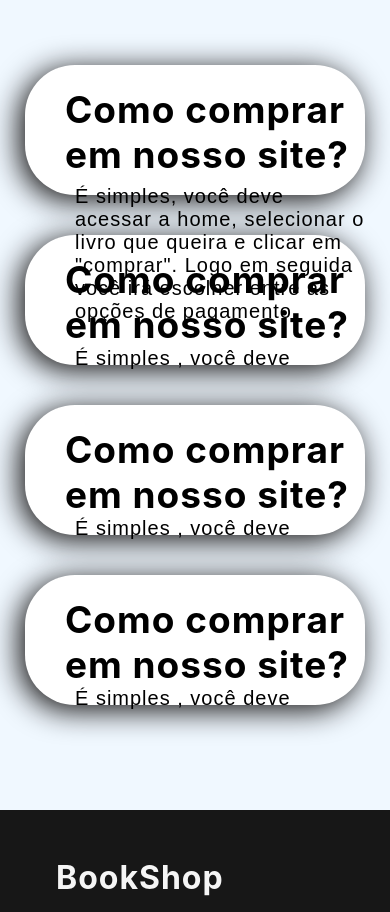
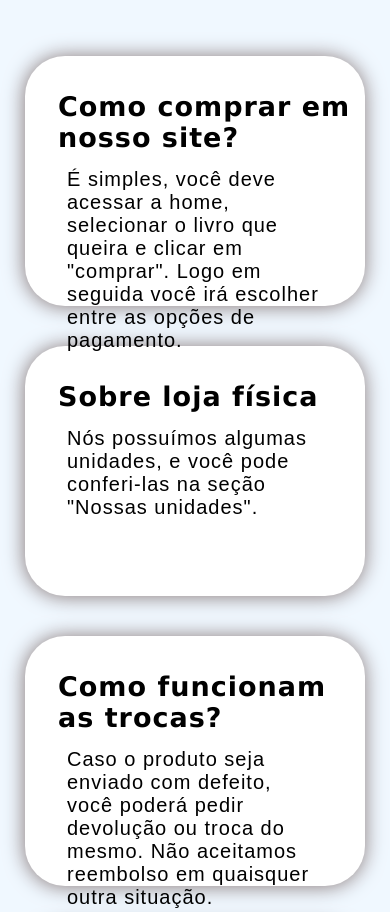
Before and after one commit to Projeto-Livraria/site, a plain HTML site: page faq.html in a window 390 px wide. Shown: the part 473-1385 px from the top of the page. Drawn offline with Linux system fonts and the light colour scheme.

Commit message:
alteração da fonte , cor da página e ajustes gerais(FAQ)

```diff
--- a/faq.css
+++ b/faq.css
@@ -1,12 +1,14 @@
 /*codigo levi*/
 body {
-    font-family: Century Gothic, sans-serif;
+    /* font-family:  */
     margin: 0;
     padding: 0;
 }
 .navbar {
-    background-color: 	#9932CC;
+    background-color: 	#EEB3FF;
     overflow: hidden;
+    font-family: Verdana, Geneva, Tahoma, sans-serif;
+
 }
 .navbar a {
     float: left;
@@ -70,7 +72,8 @@
 }
 
 * {
-    font-family: 'Inter', sans-serif;
+    font-family: Verdana, Geneva, Tahoma, sans-serif;
+
     margin: 0;
     padding: 0;
     box-sizing: border-box;
@@ -240,11 +243,11 @@
     border: white;
     background-color: white;
     border: 50px;
-    border-radius: 50px;
+    border-radius: 40px;
     margin: 5px;
-    height: 130px;
+    height: 140px;
     margin-top: 0px;
-    box-shadow: -5px 5px 30px #0e0c0c;
+    box-shadow: -0.5px 0.5px 20px 0.1px #867777;
     margin-left: 25px;
     margin-right: 25px;
 }
@@ -258,6 +261,7 @@
     padding-left: 25px;
     font-size: 20px;
     padding-top: 8px;
+    padding-right: 25px;
 }
 /*two*/
 .perguntatwo {
@@ -278,11 +282,11 @@
     border: white;
     background-color: white;
     border: 50px;
-    border-radius: 50px;
+    border-radius: 40px;
     margin: 5px;
     height: 130px;
     margin-top: 0px;
-    box-shadow: -5px 5px 30px #0e0c0c;
+    box-shadow:  -0.5px 0.5px 20px 0.1px #867777;
     margin-left: 25px;
     margin-right: 25px;
 }
@@ -290,11 +294,14 @@
     padding-top: 22px;
     padding-left: 15px;
     font-size: 37px;
+
 }
 .containertwo p {
     font-family: Arial;
     padding-left: 25px;
     font-size: 20px;
+    padding-top: 8px;
+    padding-right: 25px;
 }
 
 /*three*/
@@ -315,12 +322,12 @@
 .containerthree {
     border: white;
     background-color: white;
-    border: 50px;
-    border-radius: 50px;
+    border: 1px;
+    border-radius: 40px;
     margin: 5px;
     height: 130px;
     margin-top: 0px;
-    box-shadow: -5px 5px 30px #0e0c0c;
+    box-shadow:  -0.5px 0.5px 20px 0.1px #867777;
     margin-left: 25px;
     margin-right: 25px;
 }
@@ -333,6 +340,8 @@
     font-family: Arial;
     padding-left: 25px;
     font-size: 20px;
+    padding-top: 8px;
+    padding-right: 25px;
 
 }
 
@@ -356,11 +365,11 @@
     border: white;
     background-color: white;
     border: 50px;
-    border-radius: 50px;
+    border-radius: 40px;
     margin: 5px;
     height: 130px;
     margin-top: 0px;
-    box-shadow: -5px 5px 30px #0e0c0c;
+    box-shadow:  -0.5px 0.5px 20px 0.1px #867777;
     margin-left: 25px;
     margin-right: 25px;
 }
@@ -373,9 +382,82 @@
     font-family: Arial;
     padding-left: 25px;
     font-size: 20px;
+    padding-top: 8px;
+    padding-right: 25px;
 }
 
 
 main {
     height: 100px;
 }
+
+@media screen and (max-width: 768px) {
+    .containerone{
+        height: 250px;
+    }
+
+    .containertwo{
+        height: 250px;
+    }
+
+    .containerthree{
+        height: 250px;
+    }
+
+    .containerfour {
+        height: 250px;
+    }
+
+    .containerone h1 {
+        padding-top: 35px;
+        padding-left: 8px;
+        font-size: 27px;
+        padding-right: 8px;
+    }
+    .containerone p {
+        font-family: Arial;
+        padding-left: 17px;
+        font-size: 20px;
+        padding-top: 15px;
+        padding-right: 40.2px;
+    }
+
+    .containertwo h1 {
+        padding-top: 35px;
+        padding-left: 8px;
+        font-size: 27px;
+    }
+    .containertwo p {
+        font-family: Arial;
+        padding-left: 17px;
+        font-size: 20px;
+        padding-top: 15px;
+        padding-right: 50px;
+    }
+
+    .containerthree h1 {
+        padding-top: 35px;
+        padding-left: 8px;
+        font-size: 27px;
+    }
+    .containerthree p {
+        font-family: Arial;
+        padding-left: 17px;
+        font-size: 20px;
+        padding-top: 15px;
+        padding-right: 50px;
+    }
+
+    .containerfour h1 {
+        padding-top: 35px;
+        padding-left: 8px;
+        font-size: 27px;
+    }
+    .containerfour p {
+        font-family: Arial;
+        padding-left: 17px;
+        font-size: 20px;
+        padding-top: 15px;
+        padding-right: 50px;
+    }
+}
--- a/faq.html
+++ b/faq.html
@@ -31,20 +31,20 @@
     </div>
     <div class="containertwo">
         <div class="perguntatwo">
-            <h1> Como comprar em nosso site? </h1>
-            <p>É simples , você deve</p>
+            <h1> Sobre loja física </h1>
+            <p> Nós possuímos algumas unidades, e você pode conferi-las na seção "Nossas unidades".</p>
         </div>
     </div>
     <div class="containerthree">
         <div class="perguntathree">
-            <h1> Como comprar em nosso site? </h1>
-            <p>É simples , você deve</p>
+            <h1> Como funcionam as trocas? </h1>
+            <p> Caso o produto seja enviado com defeito, você poderá pedir devolução ou troca do mesmo. Não aceitamos reembolso em quaisquer outra situação.</p>
         </div>
     </div>
     <div class="containerfour">
         <div class="perguntafour">
-            <h1> Como comprar em nosso site? </h1>
-            <p>É simples , você deve</p>
+            <h1> Quais são as formas de contato disponíveis se eu tiver mais dúvidas? </h1>
+            <p> Caso você tenha mais dúvidas, pode entrar na aba de "Contato",lá terá todas as informações que precisar.</p>
         </div>
     </div>
 
```
